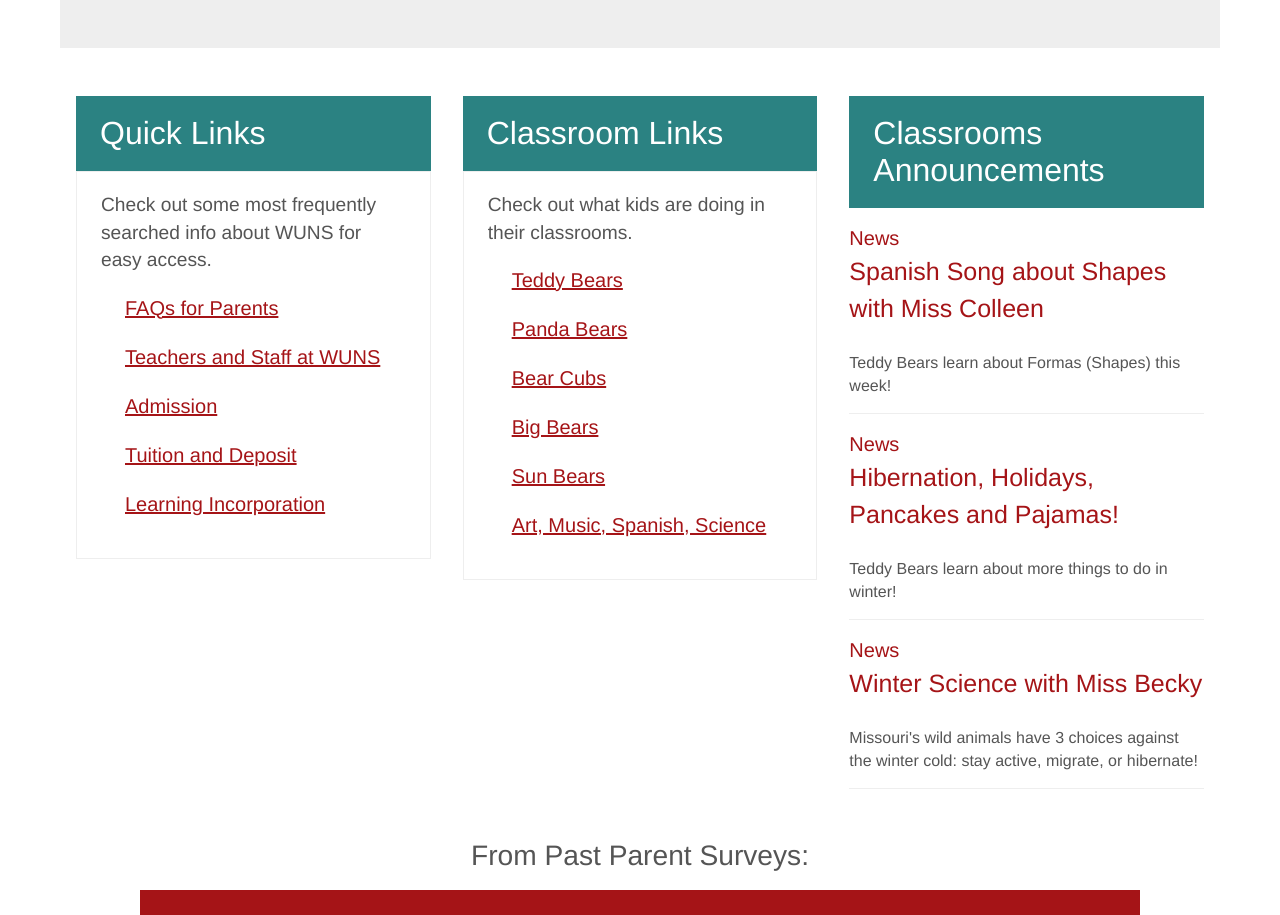
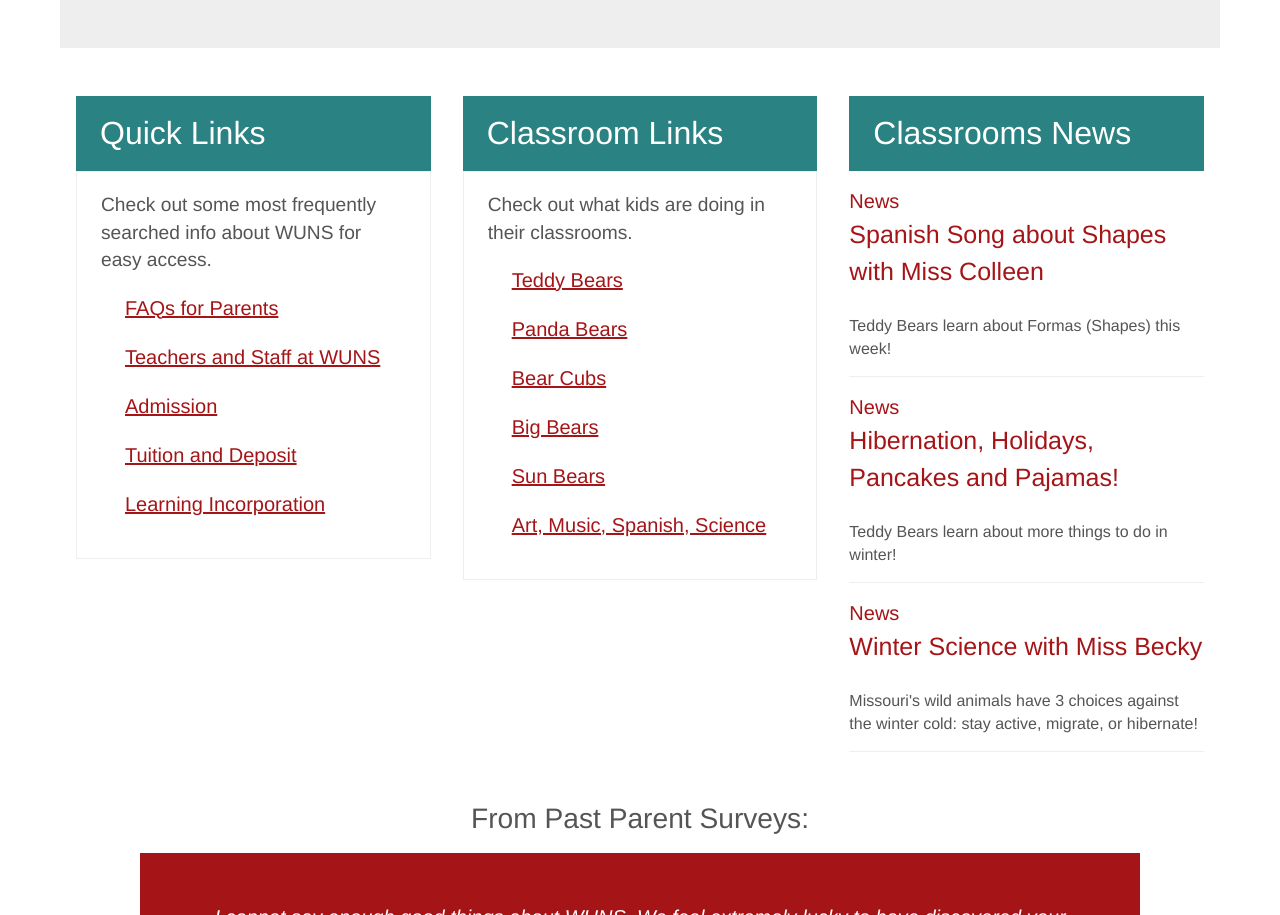
Before and after one commit to cse256-sp2021/information-foraging-23pinapples, a website: page files/index.html in a window 1280 px wide. Shown: the part 1230-2145 px from the top of the page. Drawn offline with nearby package versions, Linux system fonts and the light colour scheme; files that its build step writes are made by us from their sources; files whose address does not match are found by name.

Commit message:
announce_news

```diff
--- a/files/index.html
+++ b/files/index.html
@@ -96,7 +96,7 @@
       </div>
       <div class="column" id="right-column">
         <header class="column-header" id="right-header">
-          <h3>Classrooms Announcements</h3>
+          <h3>Classrooms News</h3>
         </header>
 
         <div>
```
